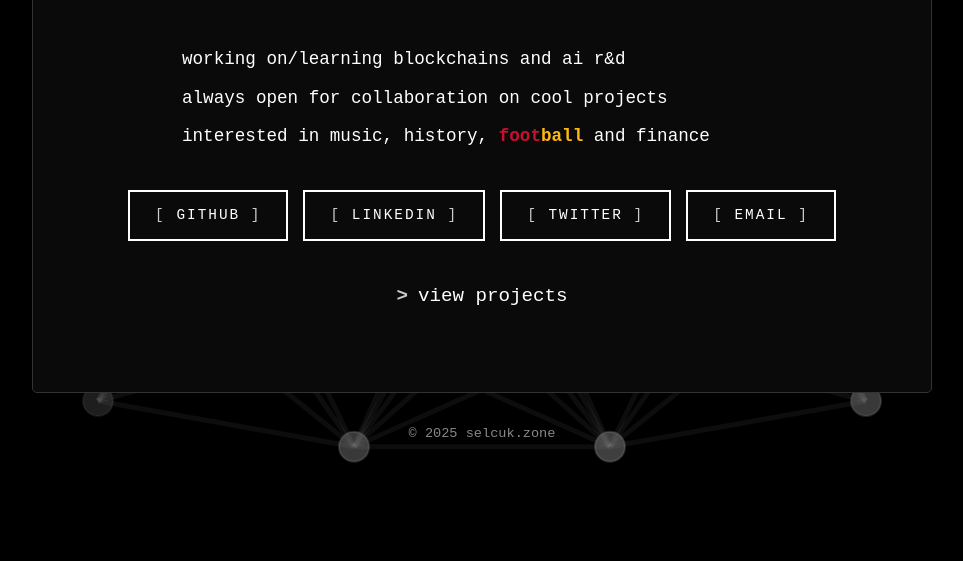
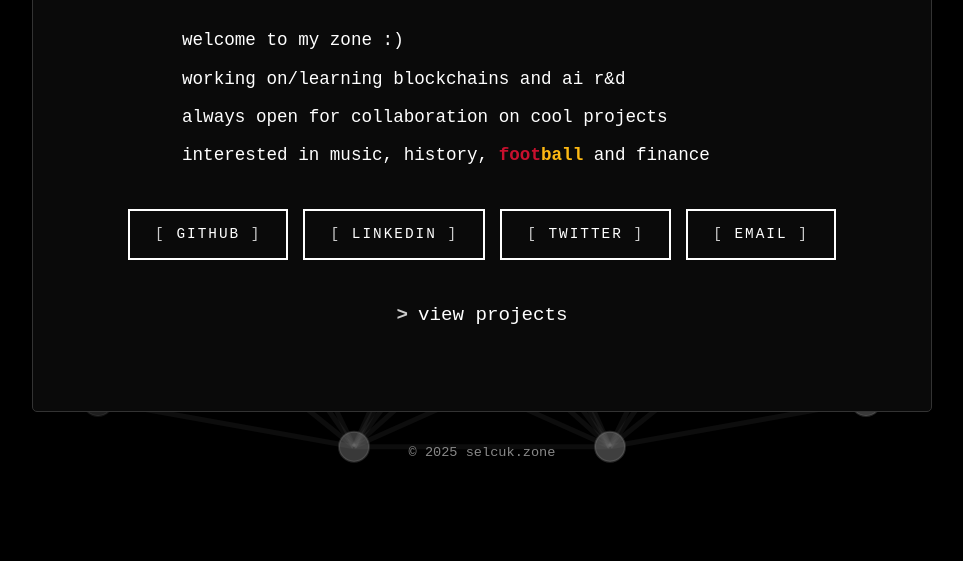
Before and after one commit to Selcuk05/Selcuk05.github.io, a plain HTML site: page index.html in a window 1280 px wide. Shown: the part 239-800 px from the top of the page, without its empty margins (158-1121 px from the left). Drawn offline with Linux system fonts and the light colour scheme; animation ran at ten frames a second.

Commit message:
bio update

```diff
--- a/index.html
+++ b/index.html
@@ -18,6 +18,7 @@
                         <canvas id="flag-canvas"></canvas>
                     </div>
                     <div class="bio">
+                        <p>welcome to my zone :)</p>
                         <p>working on/learning blockchains and ai r&d</p>
                         <p>always open for collaboration on cool projects</p>
                         <p>interested in music, history, <span class="gs-text">football</span> and finance</p>
```
